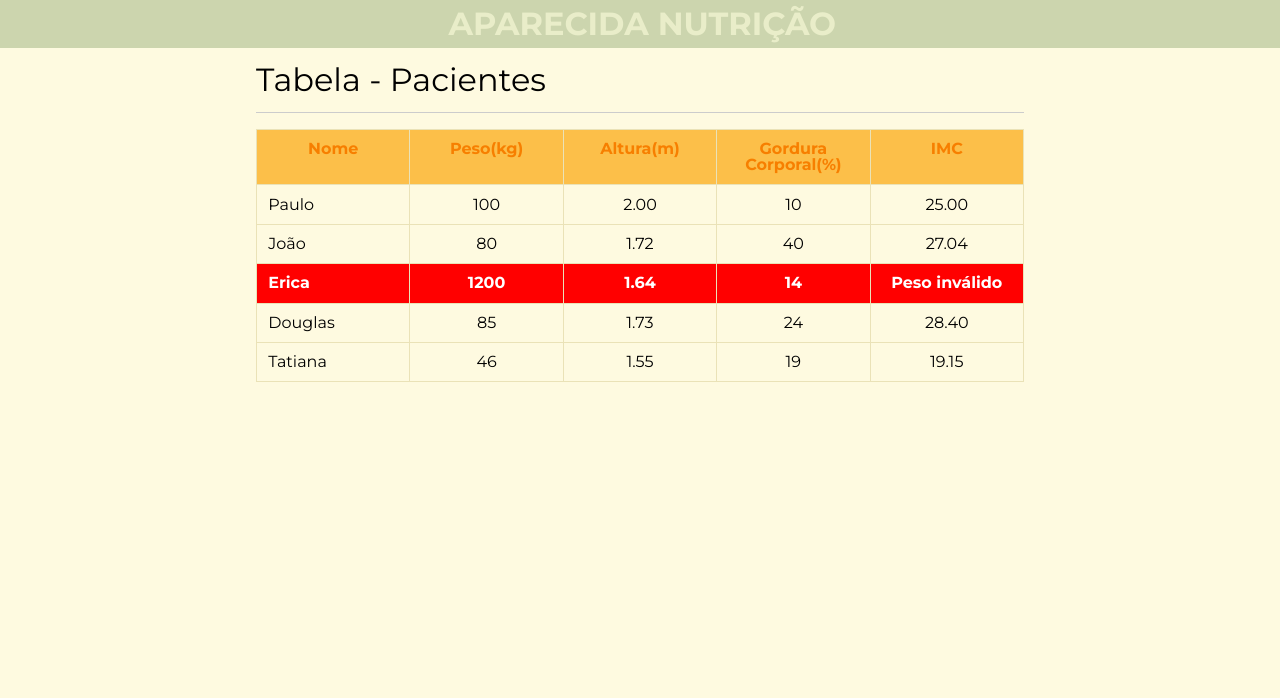
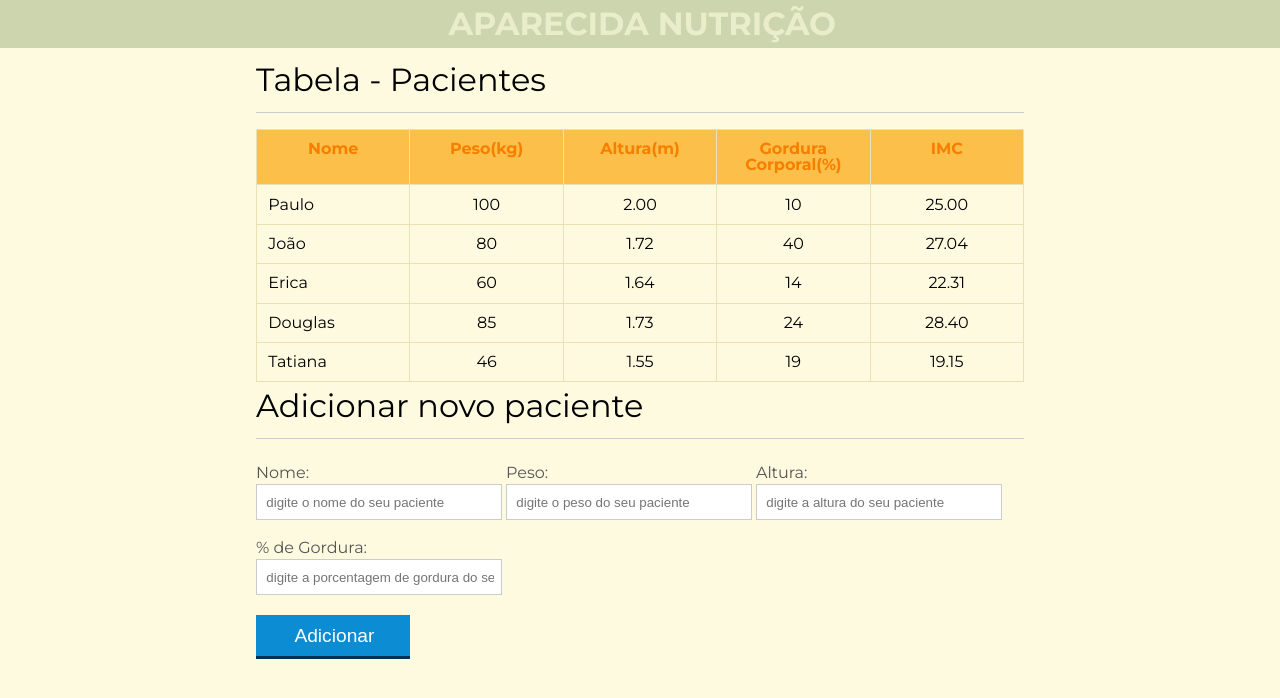
Before and after one commit to devalefflira/projeto-aparecida-nutricao-javascript, a plain HTML site: page index.html in a window 1280 px wide. Drawn offline with Linux system fonts and the light colour scheme.

Commit message:
Alteração do script.js e do index.html

```diff
--- a/assets/js/script.js
+++ b/assets/js/script.js
@@ -36,3 +36,37 @@ for (var i = 0; i < pacientes.length; i++) {
     tdImc.textContent = imc.toFixed(2);
   }
 }
+
+var botaoAdicionar = document.querySelector('#adicionar-paciente');
+
+botaoAdicionar.addEventListener('click', function (event) {
+  event.preventDefault();
+
+  var form = document.querySelector('#form-adiciona');
+  var nome = form.nome.value;
+  var peso = form.peso.value;
+  var altura = form.altura.value;
+  var gordura = form.gordura.value;
+
+  var pacienteTr = document.createElement('tr');
+
+  var nomeTd = document.createElement('td');
+  var pesoTd = document.createElement('td');
+  var alturaTd = document.createElement('td');
+  var gorduraTd = document.createElement('td');
+  var imcTd = document.createElement('td');
+
+  nomeTd.textContent = nome;
+  pesoTd.textContent = peso;
+  alturaTd.textContent = altura;
+  gorduraTd.textContent = gordura;
+
+  pacienteTr.appendChild(nomeTd);
+  pacienteTr.appendChild(pesoTd);
+  pacienteTr.appendChild(alturaTd);
+  pacienteTr.appendChild(gorduraTd);
+
+  var tabela = document.querySelector('#tabela-pacientes');
+
+  tabela.appendChild(pacienteTr);
+});
--- a/index.html
+++ b/index.html
@@ -52,7 +52,7 @@
 
             <tr class="paciente">
               <td class="info-nome">Erica</td>
-              <td class="info-peso">1200</td>
+              <td class="info-peso">60</td>
               <td class="info-altura">1.64</td>
               <td class="info-gordura">14</td>
               <td class="info-imc">0</td>
@@ -76,6 +76,56 @@
         </table>
       </section>
     </main>
+
+    <section class="container">
+      <h2 id="titulo-form">Adicionar novo paciente</h2>
+      <form id="form-adiciona">
+        <div class="grupo">
+          <label for="nome">Nome:</label>
+          <input
+            id="nome"
+            name="nome"
+            type="text"
+            placeholder="digite o nome do seu paciente"
+            class="campo"
+          />
+        </div>
+        <div class="grupo">
+          <label for="peso">Peso:</label>
+          <input
+            id="peso"
+            name="peso"
+            type="text"
+            placeholder="digite o peso do seu paciente"
+            class="campo campo-medio"
+          />
+        </div>
+        <div class="grupo">
+          <label for="altura">Altura:</label>
+          <input
+            id="altura"
+            name="altura"
+            type="text"
+            placeholder="digite a altura do seu paciente"
+            class="campo campo-medio"
+          />
+        </div>
+        <div class="grupo">
+          <label for="gordura">% de Gordura:</label>
+          <input
+            id="gordura"
+            type="text"
+            placeholder="digite a porcentagem de gordura do seu paciente"
+            class="campo campo-medio"
+          />
+        </div>
+
+        <button id="adicionar-paciente" class="botao bto-principal">
+          Adicionar
+        </button>
+      </form>
+    </section>
+
     <script type="text/javascript" src="/assets/js/script.js"></script>
   </body>
 </html>
```
